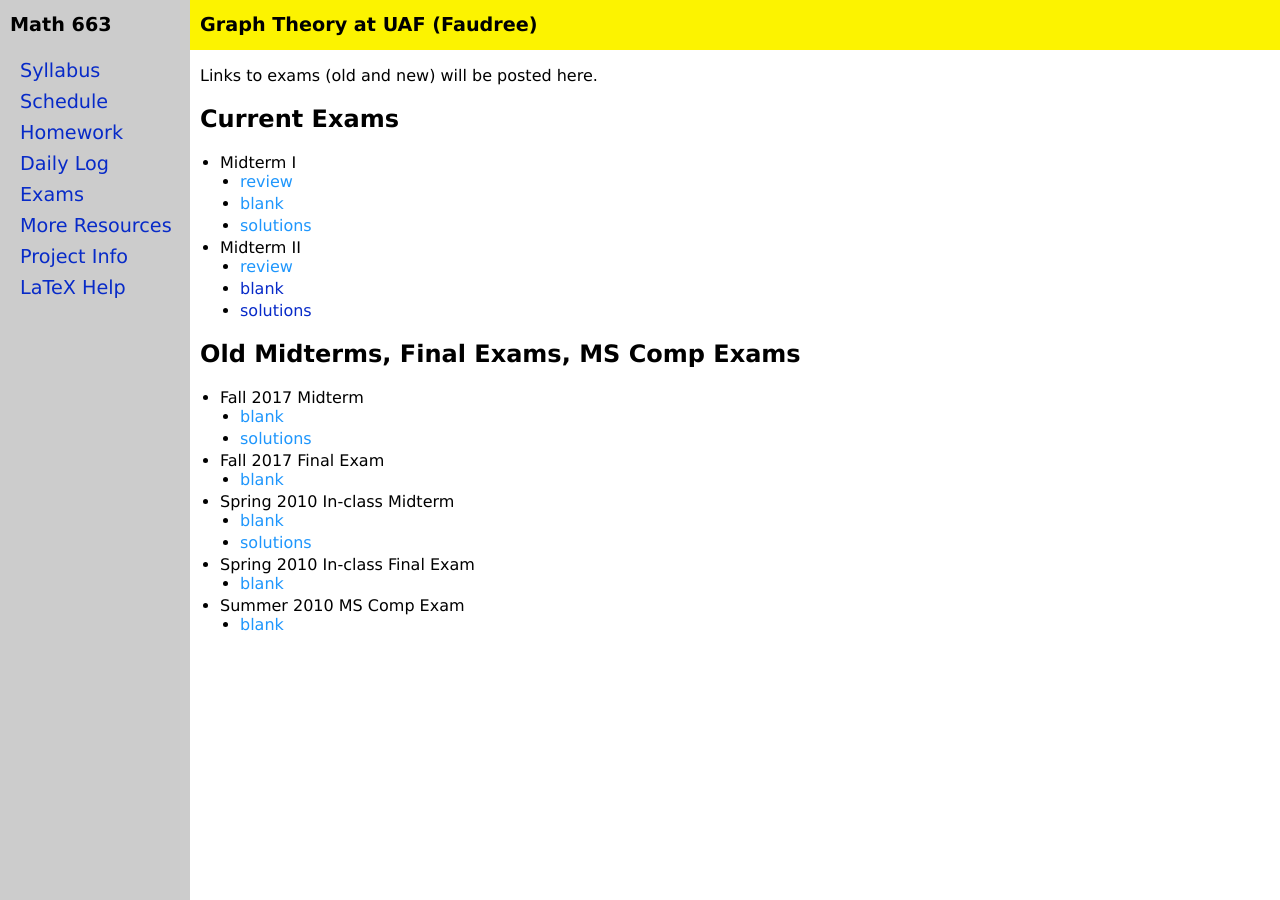
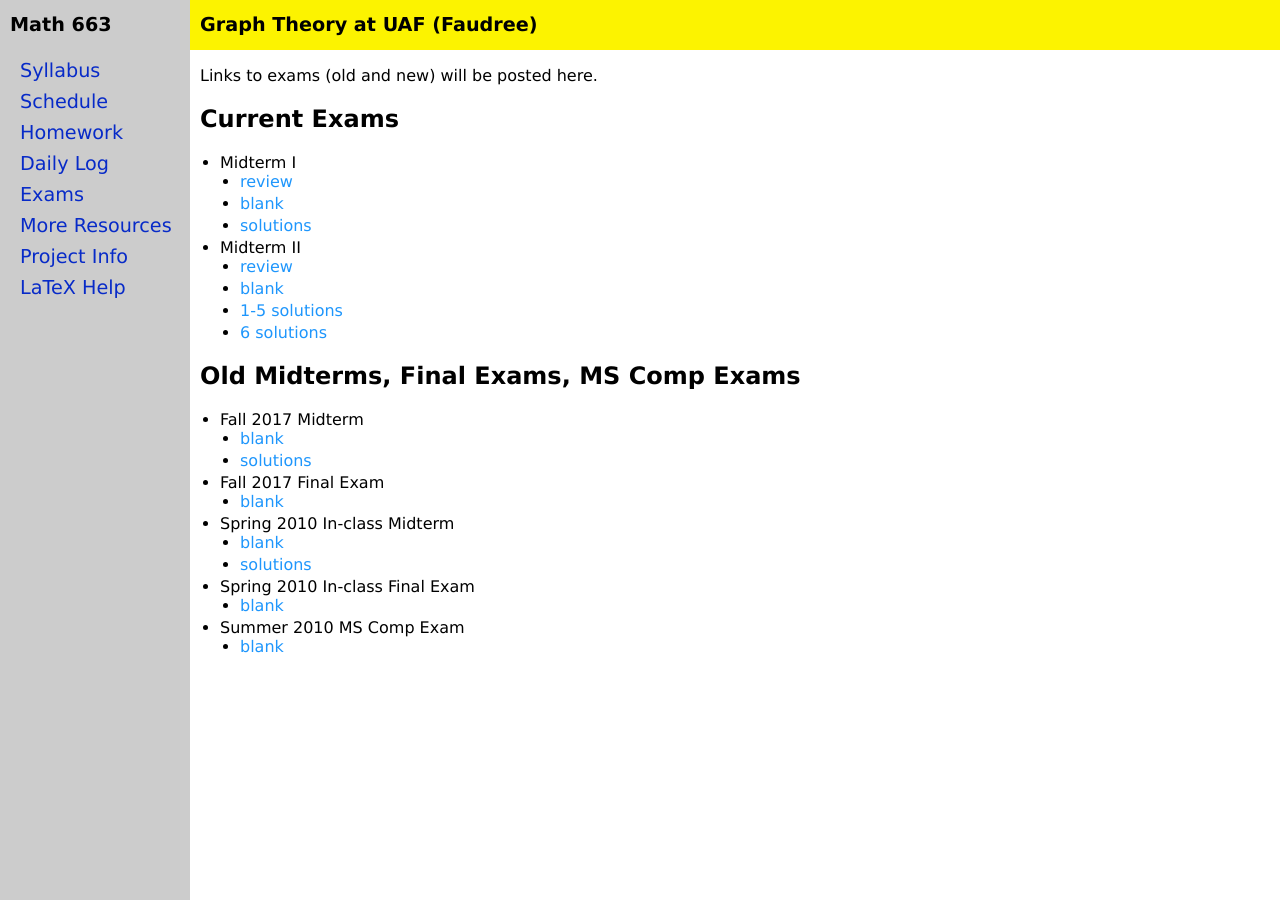
Before and after one commit to jrfaudree/GradGT, a Jekyll site: the page built from exam-page.md, in a window 1280 px wide. Built offline with Jekyll 4.4.1, drawn with Linux system fonts in a browser that asks for light colours.

Commit message:
Update exam-page.md

```diff
--- a/exam-page.md
+++ b/exam-page.md
@@ -14,8 +14,9 @@ Links to exams (old and new) will be posted here.
 
 - Midterm II
   - [review](assets/tests/M663f23_M2-review.pdf)
-  - [blank]()
-  - [solutions]()
+  - [blank](M663f23_M2.pdf)
+  - [1-5 solutions](M663f23_M2-s.pdf)
+  - [6 solutions](M2-last-page.pdf)
 
 ## Old Midterms, Final Exams, MS Comp Exams
 
```
